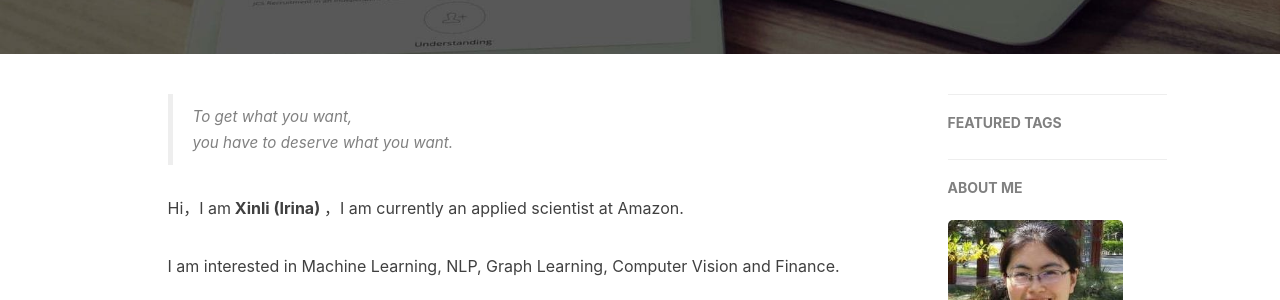
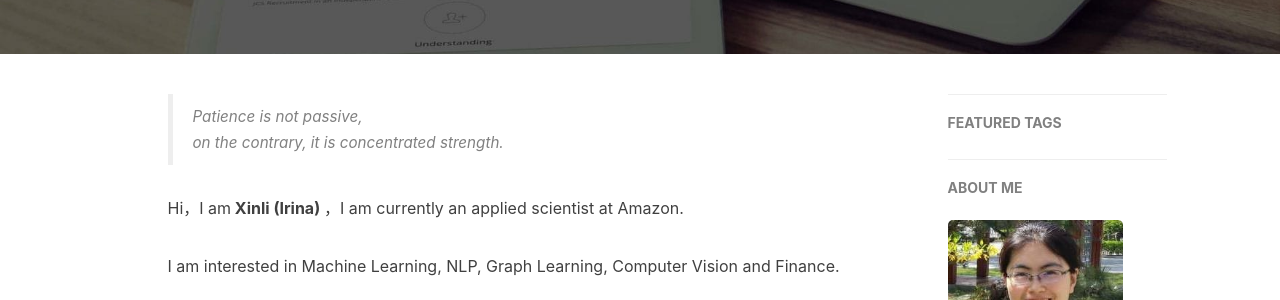
Before and after one commit to irinayu360/irinayu.github.io, a Jekyll site: the page built from about.html, in a window 1280 px wide. Shown: the part 364-664 px from the top of the page. Built offline with Jekyll 4.4.1, drawn with Linux system fonts in a browser that asks for light colours; nearby versions of some CDN libraries; comment, search, counter and statistics services are not loaded.

Commit message:
Update about.html

```diff
--- a/about.html
+++ b/about.html
@@ -15,8 +15,8 @@ header-img: "img/post-bg-rwd.jpg"
 <div class="zh post-container">
 
     <!--copied from markdown -->
-    <blockquote><p>To get what you want,<br>
-     you have to deserve what you want.</p></blockquote>
+    <blockquote><p> Patience is not passive,<br>
+     on the contrary, it is concentrated strength.</p></blockquote>
 
     <p>Hi，I am<strong> Xinli (Irina) </strong>，I am currently an applied scientist at Amazon.</p>
 
```
